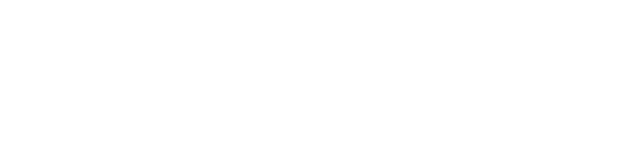
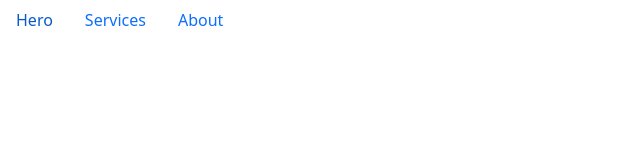
Before and after one commit to devDEVWENDY/liberty-phase1company, a plain HTML site: page index.html in a window 1280 px wide. Shown: the whole page, without its empty margins (0-640 px from the left). Drawn offline with nearby package versions, Linux system fonts and the light colour scheme.

Commit message:
added a nav bar with nav-links

```diff
--- a/index.html
+++ b/index.html
@@ -5,11 +5,23 @@
         <meta name="viewport" content="width=device-width, initial-scale=1.0">
         <title>Company Landing Page</title>
         <link href="https://cdn.jsdelivr.net/npm/bootstrap@5.3.2/dist/css/bootstrap.min.css" rel="stylesheet" integrity="sha384-T3c6CoIi6uLrA9TneNEoa7RxnatzjcDSCmG1MXxSR1GAsXEV/Dwwykc2MPK8M2HN" crossorigin="anonymous">
+        <link rel="stylesheet" href="https://cdn.jsdelivr.net/npm/bootstrap-icons@1.4.1/font/bootstrap-icons.css" />
 
     </head>
 
     <body>
         <header>
+            <nav class="nav">
+                <a class="nav-link" href="#">Hero</a>
+                <a class="nav-link" href="#">Services</a>
+                <a class="nav-link" href="#">About</a>
+
+                <!-- Sample activated link -->
+                <!-- <a class="nav-link active" aria-current="page" href="#">Bubbles</a> -->
+
+                <!-- Sample disabled link -->
+                <!-- <a class="nav-link disabled" href="#" tabindex="-1" aria-disabled="true">Cosmo</a> -->
+              </nav>
 
 
         </header>
```
Also changed, not shown: 1 other file.
